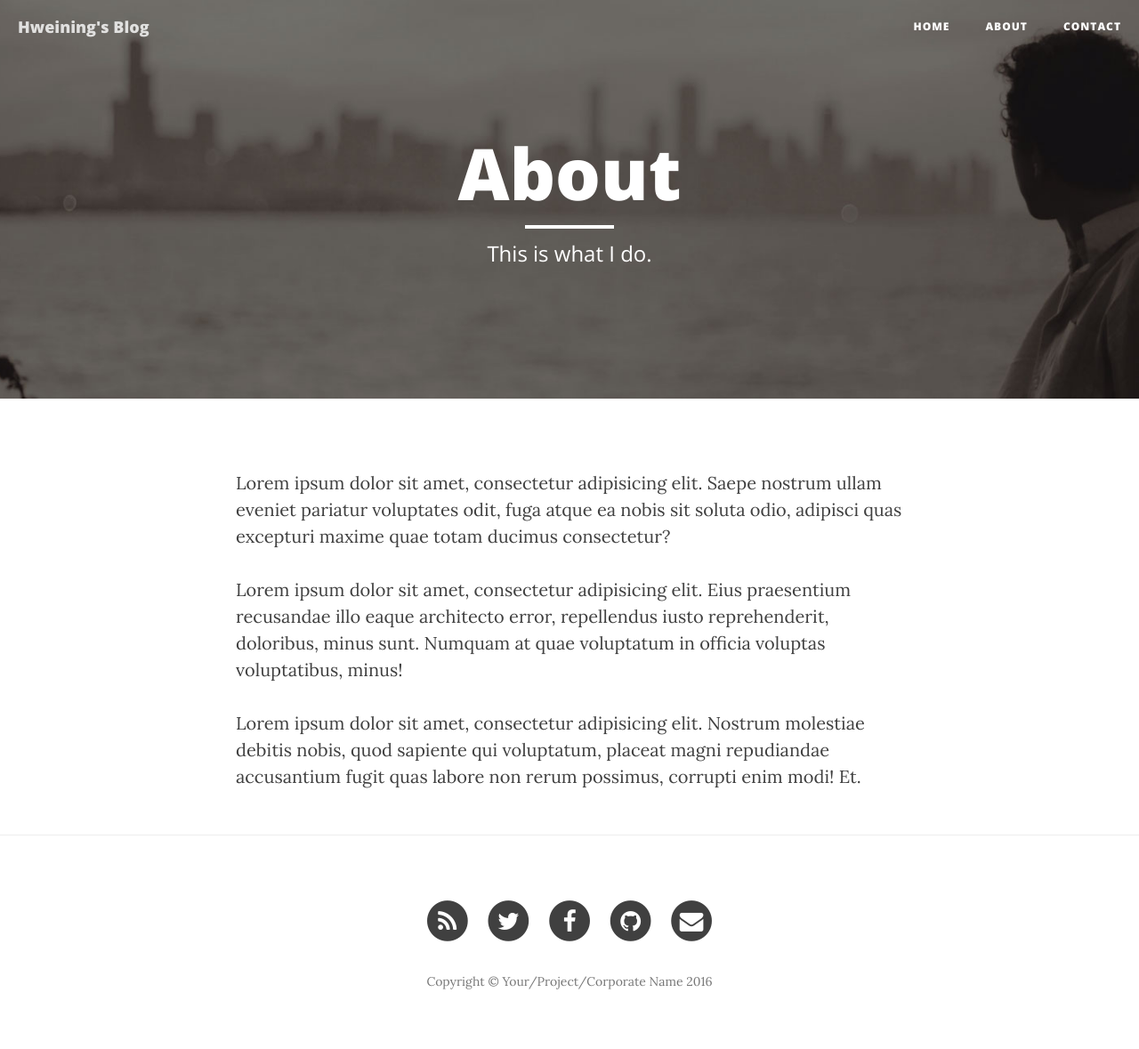
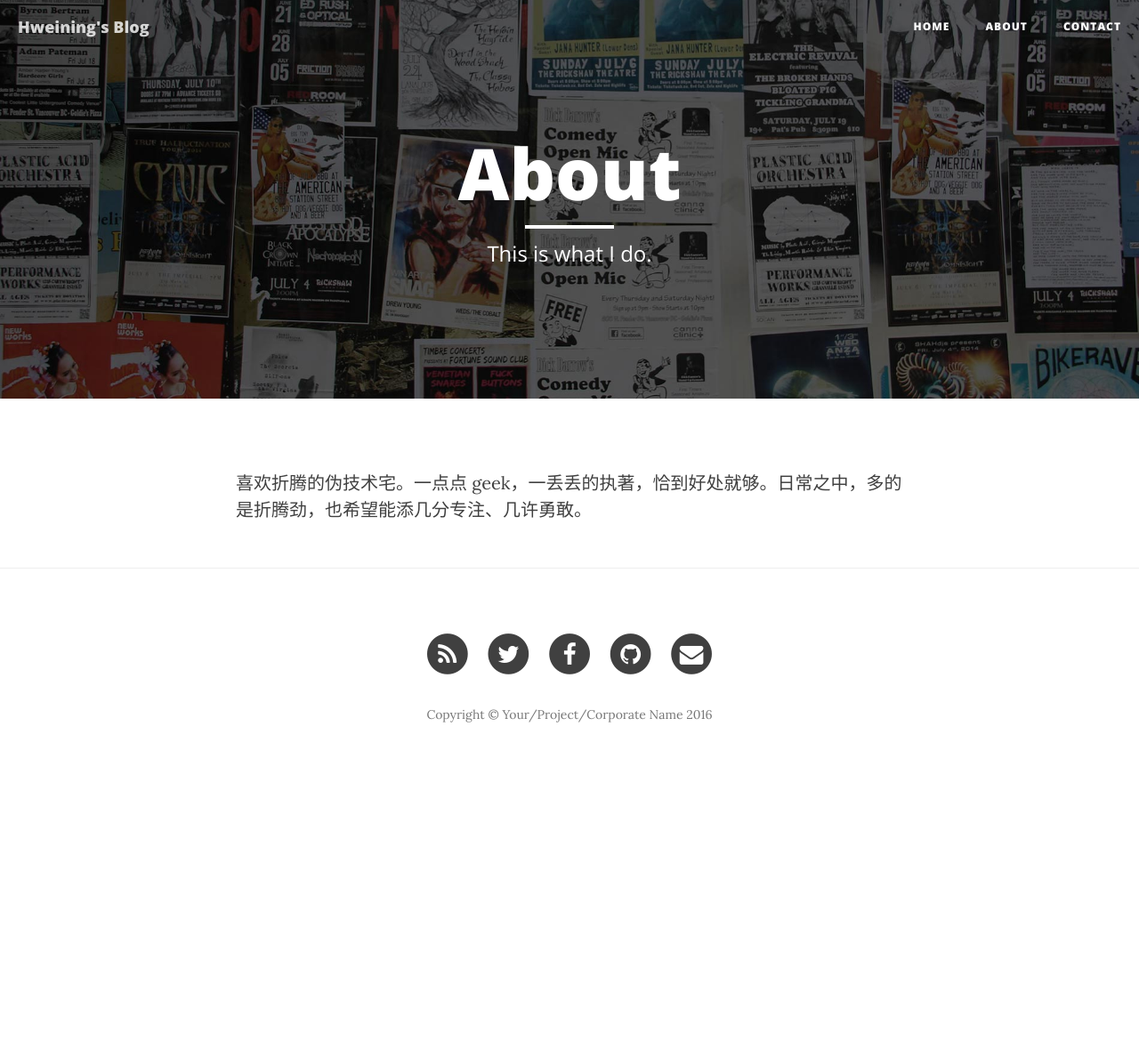
Before and after one commit to hweining/hweining.github.com, a Jekyll site: the page built from about.html, in a window 1280 px wide. Shown: the whole page at 89% size. Built offline with Jekyll 4.4.1, drawn with Linux system fonts in a browser that asks for light colours; nearby versions of some CDN libraries; after the commit the page ends 900 px from its top, so only the background shows below that.

Commit message:
Update about.html

```diff
--- a/about.html
+++ b/about.html
@@ -2,11 +2,11 @@
 layout: page
 title: "About"
 description: "This is what I do."
-header-img: "img/about-bg.jpg"
+header-img: "img/home-bg12.jpg"
 ---
 
-<p>Lorem ipsum dolor sit amet, consectetur adipisicing elit. Saepe nostrum ullam eveniet pariatur voluptates odit, fuga atque ea nobis sit soluta odio, adipisci quas excepturi maxime quae totam ducimus consectetur?</p>
+<p>喜欢折腾的伪技术宅。一点点 geek，一丢丢的执著，恰到好处就够。日常之中，多的是折腾劲，也希望能添几分专注、几许勇敢。</p>
 
-<p>Lorem ipsum dolor sit amet, consectetur adipisicing elit. Eius praesentium recusandae illo eaque architecto error, repellendus iusto reprehenderit, doloribus, minus sunt. Numquam at quae voluptatum in officia voluptas voluptatibus, minus!</p>
+<p></p>
 
-<p>Lorem ipsum dolor sit amet, consectetur adipisicing elit. Nostrum molestiae debitis nobis, quod sapiente qui voluptatum, placeat magni repudiandae accusantium fugit quas labore non rerum possimus, corrupti enim modi! Et.</p>
+<p></p>
```
